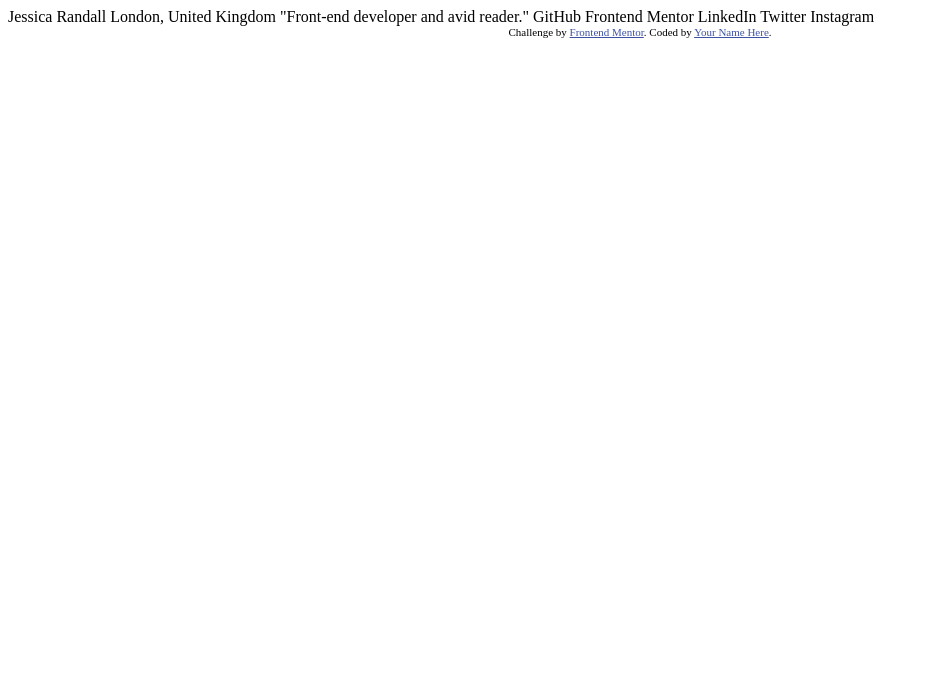
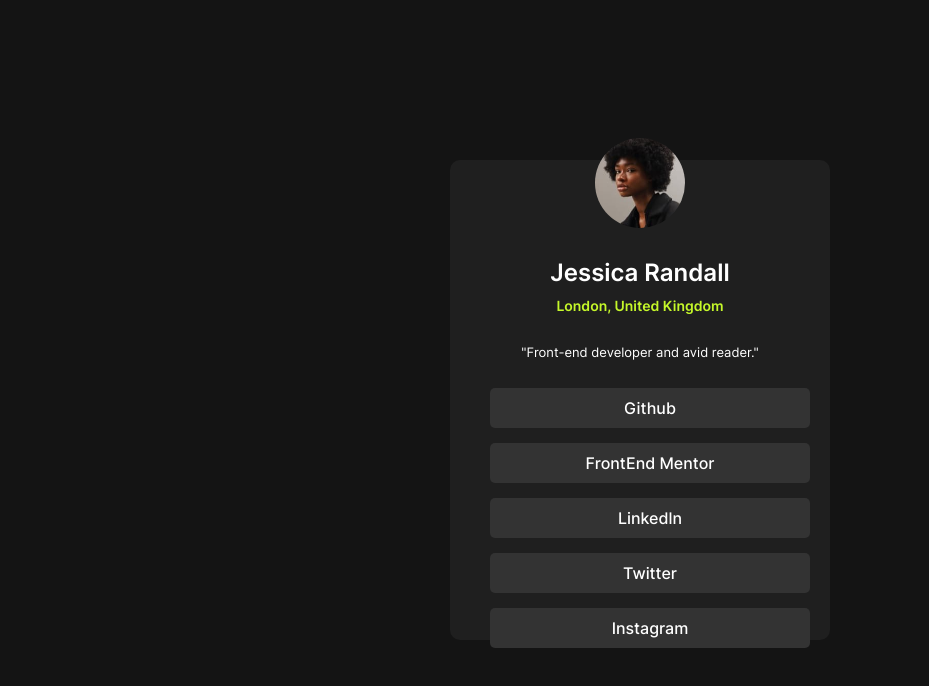
Before and after one commit to Andexenn/social-links-profile, a plain HTML site: page index.html in a window 1280 px wide. Shown: the whole page, without its empty margins (0-929 px from the left). Drawn offline with Linux system fonts and the light colour scheme.

Commit message:
done heading

```diff
--- a/index.html
+++ b/index.html
@@ -17,19 +17,22 @@
 </head>
 <body>
 
-  Jessica Randall
-  London, United Kingdom
-  "Front-end developer and avid reader."
+  <div class="container">
+    <div class="heading">
+      <img src="./assets/images/avatar-jessica.jpeg" alt="">
+      <h1 class="heading__name">Jessica Randall</h1>
+      <p class="heading__address">London, United Kingdom</p>
+      <p class="heading__major">"Front-end developer and avid reader."</p>
+    </div>
 
-  GitHub
-  Frontend Mentor
-  LinkedIn
-  Twitter
-  Instagram
+    <div class="links">
+      <span class="btn">Github</span>
+      <span class="btn">FrontEnd Mentor</span>
+      <span class="btn">Linkedln</span>
+      <span class="btn">Twitter</span>
+      <span class="btn">Instagram</span>
+    </div>
+  </div>
 
-  <div class="attribution">
-    Challenge by <a href="https://www.frontendmentor.io?ref=challenge" target="_blank">Frontend Mentor</a>.
-    Coded by <a href="#">Your Name Here</a>.
-  </div>
 </body>
 </html>
--- a/style.css
+++ b/style.css
@@ -0,0 +1,92 @@
+/** ================== prepare ================= */
+@font-face {
+    font-family: 'Inter';
+    src: url(./assets/fonts/Inter-VariableFont_slnt\,wght.ttf);
+}
+:root{
+    box-sizing: border-box;
+}
+/** ================== common ==================== */
+body{
+    display: flex;
+    justify-content: center;
+    align-items: center;
+    margin: 0;
+    padding: 0;
+    height: 100vh;
+    background-color: hsl(0, 0%, 8%);
+    box-sizing: border-box;
+}
+
+.container{
+    display: flex;
+    flex-direction: column;
+    justify-content: center;
+    align-items: center;
+    font-family: 'Inter';
+    padding: 40px;
+    background-color: hsl(0, 0%, 12%);
+    border-radius: 10px;
+    width: 300px;
+    height: 400px;
+    margin: 40px 0;
+}
+
+/** ================== heading ==================== */
+
+.container img{
+    border-radius: 50%;
+    margin: 0 auto;
+    width: 90px;
+    object-fit: cover;
+    display: block;
+    margin-bottom: 30px;
+}
+
+.heading{
+    margin-bottom: 15px;
+}
+
+.heading__name{
+    color: hsl(0, 0%, 100%);
+    font-weight: 600;
+    text-align: center;
+    margin-bottom: 1px;
+    font-size: 24px
+}
+
+.heading__address{
+    color: hsl(75, 94%, 57%);
+    font-weight: 600;
+    text-align: center;
+    margin-top: 10px;
+    margin-bottom: 30px;
+    font-size: 14px;
+}
+
+.heading__major{
+    color:hsl(0, 0%, 100%);
+    font-weight: 400;
+    text-align: center;
+    font-size: 13px;
+}
+
+/** ================== links ==================== */
+.links{
+    display: flex;
+    flex-direction: column;
+    width: 100%;
+}
+
+.btn{
+    color: white;
+    font-weight: 500;
+    padding: 10px;
+    background-color: hsl(0, 0%, 20%);
+    margin-bottom: 15px;
+    width: 100%;
+    display: inline-block;
+    text-align: center;
+    border-radius: 5px;
+    font-size: 16px;
+}
```
